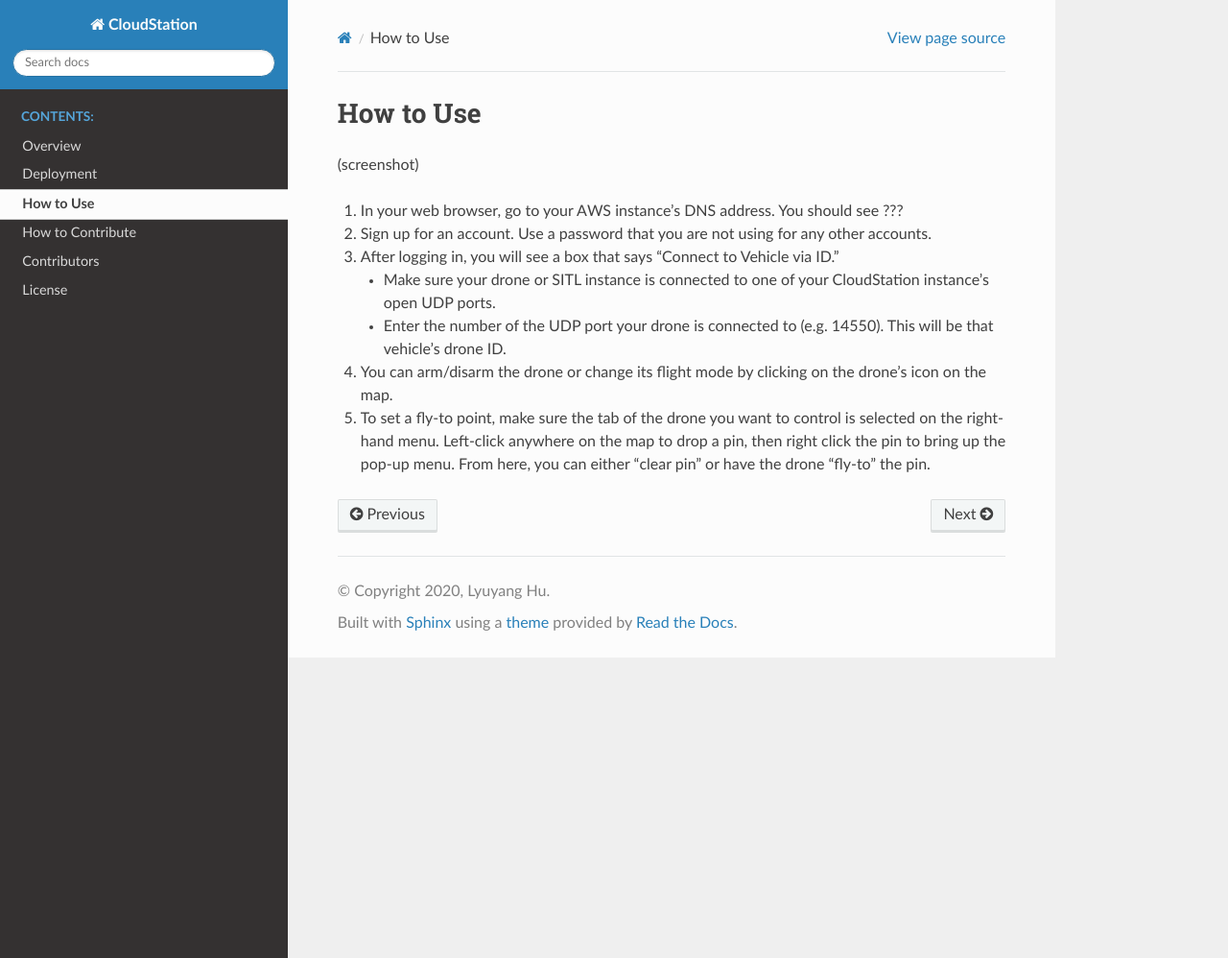
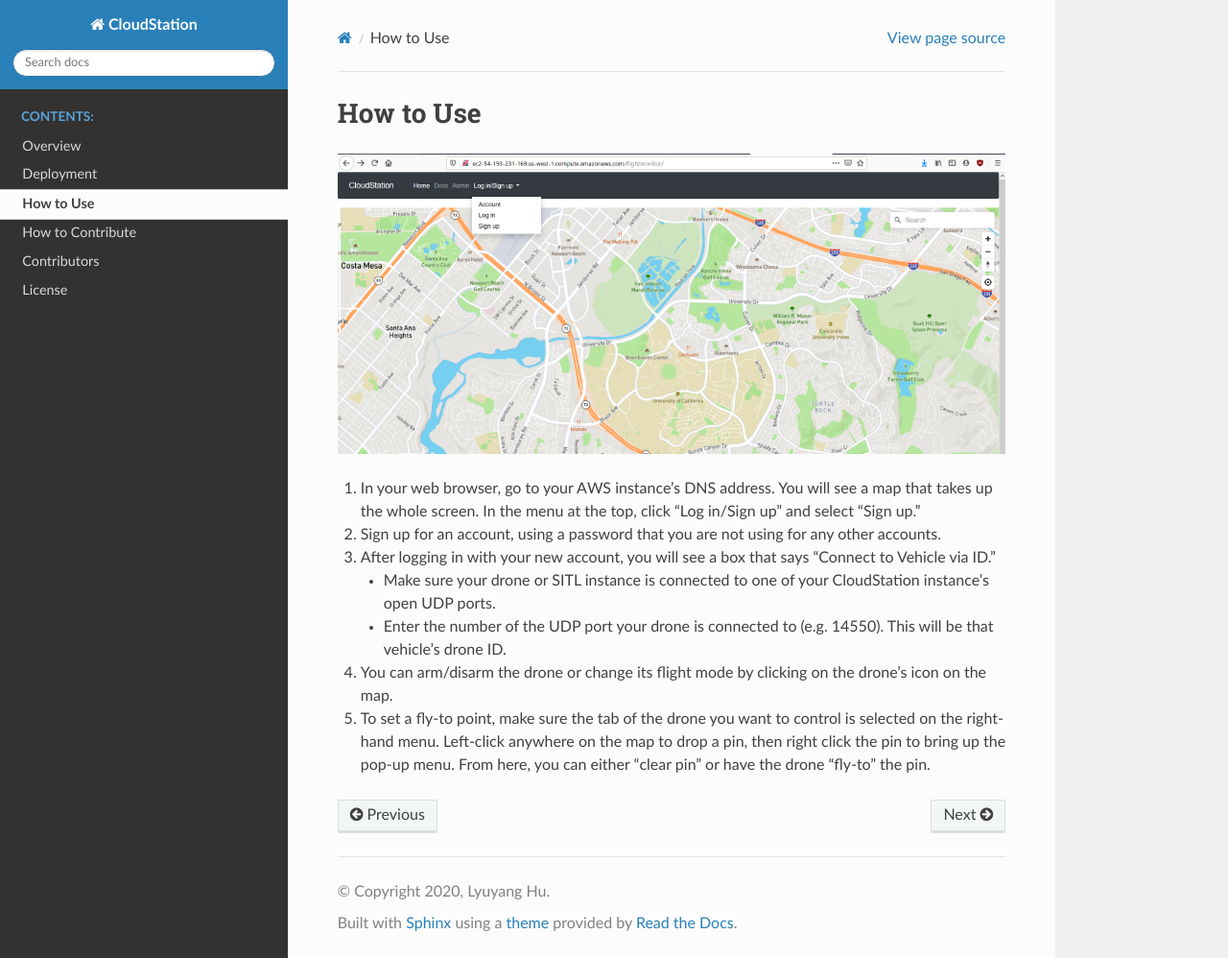
Before and after one commit to CloudStationTeam/docs, a Sphinx documentation site: the page built from source/howtouse.md, in a window 1280 px wide and 998 px high. Shown: the whole window at 96% size. Built offline with Sphinx 7.4.7 and the Read the Docs theme 2.0.0, drawn with Linux system fonts in a browser that asks for light colours.

Commit message:
added screenshot, clarified use instructions

```diff
--- a/source/howtouse.md
+++ b/source/howtouse.md
@@ -1,8 +1,8 @@
 # How to Use
-(screenshot)
-1. In your web browser, go to your AWS instance's DNS address. You should see ???
-2. Sign up for an account. Use a password that you are not using for any other accounts.
-3. After logging in, you will see a box that says "Connect to Vehicle via ID."
+![CloudStation before logging in](images/cloudstation-first-access.png "CloudStation site screenshot when first accessed")
+1. In your web browser, go to your AWS instance's DNS address. You will see a map that takes up the whole screen. In the menu at the top, click "Log in/Sign up" and select "Sign up."
+2. Sign up for an account, using a password that you are not using for any other accounts.
+3. After logging in with your new account, you will see a box that says "Connect to Vehicle via ID."
     * Make sure your drone or SITL instance is connected to one of your CloudStation instance's open UDP ports.
     * Enter the number of the UDP port your drone is connected to (e.g. 14550). This will be that vehicle's drone ID.
 4. You can arm/disarm the drone or change its flight mode by clicking on the drone's icon on the map.
```
Also changed, not shown: source/deployment.md (+1 -1 lines), source/images/cloudstation-first-access.png (added).
